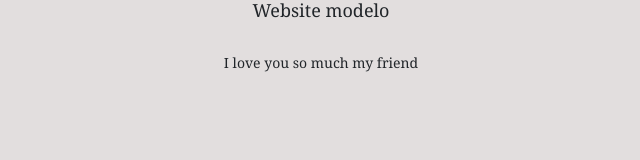
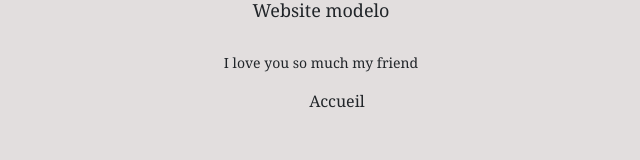
Before and after one commit to paulo-andre-pa/dev, a plain HTML site: page index.html in a window 1280 px wide. Shown: the full height of the page, 319-959 px from the left. Drawn offline with nearby package versions, Linux system fonts and the light colour scheme.

```diff
--- a/index.html
+++ b/index.html
@@ -24,7 +24,7 @@
     <h1>Website modelo</h1>
     <p>I love you so much my friend</p>
     <ol>
-        <label for="Accueil"></label>
+        <label for="accueil">Accueil</label>
     </ol>
 
 
```
